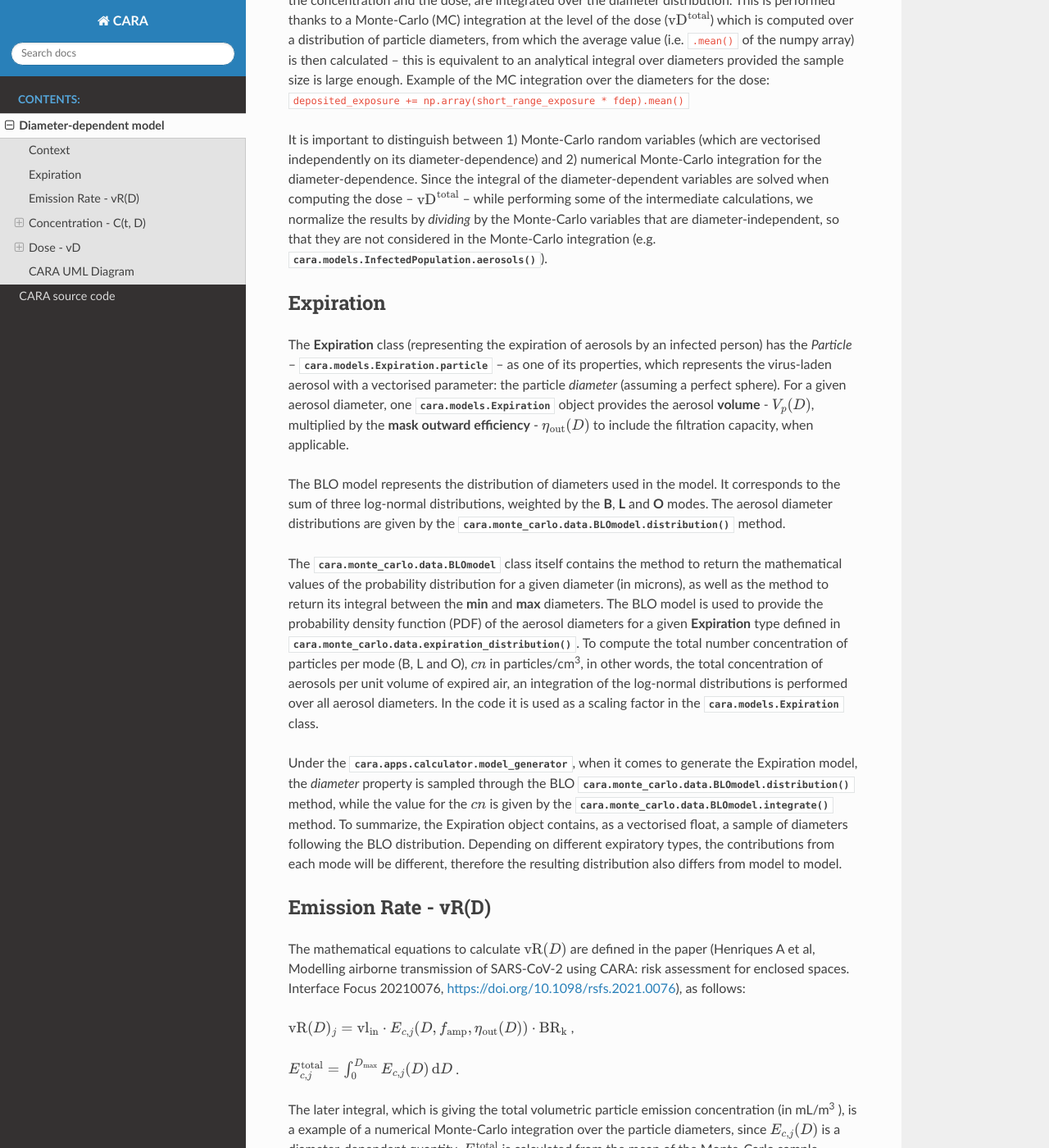
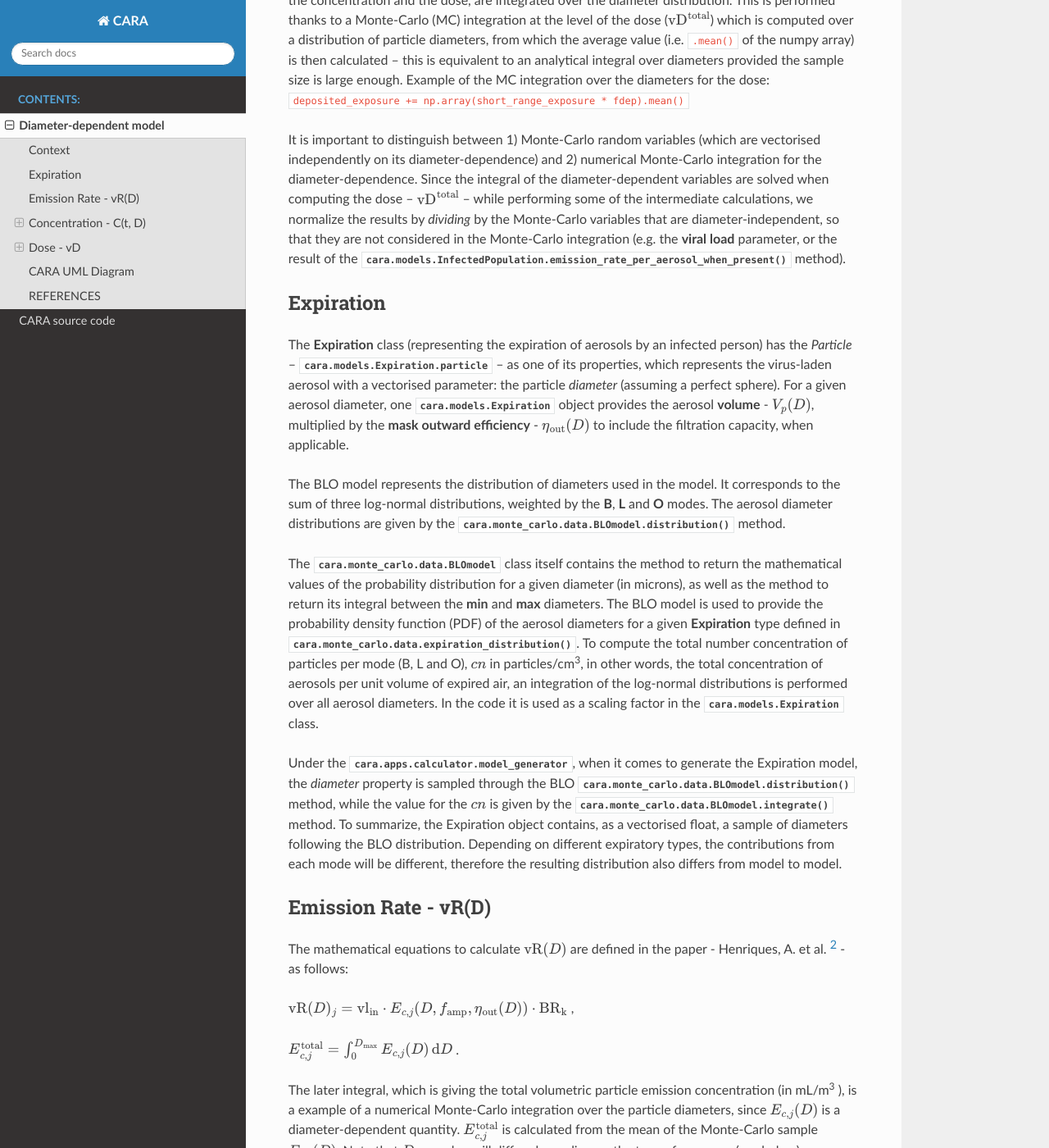
Before and after one commit to CERN/CAiMIRA, a Sphinx documentation site: the page built from cara/docs/full_diameter_dependence.rst, in a window 1280 px wide and 1400 px high, scrolled down 710 px. Shown: the whole window at 82% size. Built offline with Sphinx 7.4.7 and the Read the Docs theme 2.0.0, drawn with Linux system fonts in a browser that asks for light colours; some of the changed text lies outside the part shown.

Commit message:
Added references

```diff
--- a/cara/docs/full_diameter_dependence.rst
+++ b/cara/docs/full_diameter_dependence.rst
@@ -26,7 +26,7 @@
 
 It is important to distinguish between 1) Monte-Carlo random variables (which are vectorised independently on its diameter-dependence) and 2) numerical Monte-Carlo integration for the diameter-dependence.
 Since the integral of the diameter-dependent variables are solved when computing the dose -- :math:`\mathrm{vD^{total}}` -- while performing some of the intermediate calculations,
-we normalize the results by *dividing* by the Monte-Carlo variables that are diameter-independent, so that they are not considered in the Monte-Carlo integration (e.g. :meth:`cara.models.InfectedPopulation.aerosols`).
+we normalize the results by *dividing* by the Monte-Carlo variables that are diameter-independent, so that they are not considered in the Monte-Carlo integration (e.g. the **viral load** parameter, or the result of the :meth:`cara.models.InfectedPopulation.emission_rate_per_aerosol_when_present` method).
 
 Expiration
 ==========
@@ -50,9 +50,7 @@
 Emission Rate - vR(D)
 =====================
 
-The mathematical equations to calculate :math:`\mathrm{vR}(D)` are defined in the paper
-(Henriques A et al, Modelling airborne transmission of SARS-CoV-2 using CARA: risk assessment for enclosed spaces.
-Interface Focus 20210076, https://doi.org/10.1098/rsfs.2021.0076), as follows:
+The mathematical equations to calculate :math:`\mathrm{vR}(D)` are defined in the paper - Henriques, A. et al. [2]_ - as follows:
 
 :math:`\mathrm{vR}(D)_j= \mathrm{vl_{in}} \cdot E_{c,j}(D,f_{\mathrm{amp}},\eta_{\mathrm{out}}(D)) \cdot {\mathrm{BR}}_{\mathrm{k}}` ,
 
@@ -298,3 +296,9 @@
    :align: center
 
    CARA `models.py` file UML diagram.
+
+REFERENCES
+==========
+
+.. [1] Jia, Wei, et al. "Exposure and respiratory infection risk via the short-range airborne route." Building and environment 219 (2022): 109166.
+.. [2] Henriques, Andre, et al. "Modelling airborne transmission of SARS-CoV-2 using CARA: risk assessment for enclosed spaces." Interface Focus 12.2 (2022): 20210076.
```
Also changed, not shown: other parts of cara/docs/full_diameter_dependence.rst (+2 -2 lines), 1 other file.
